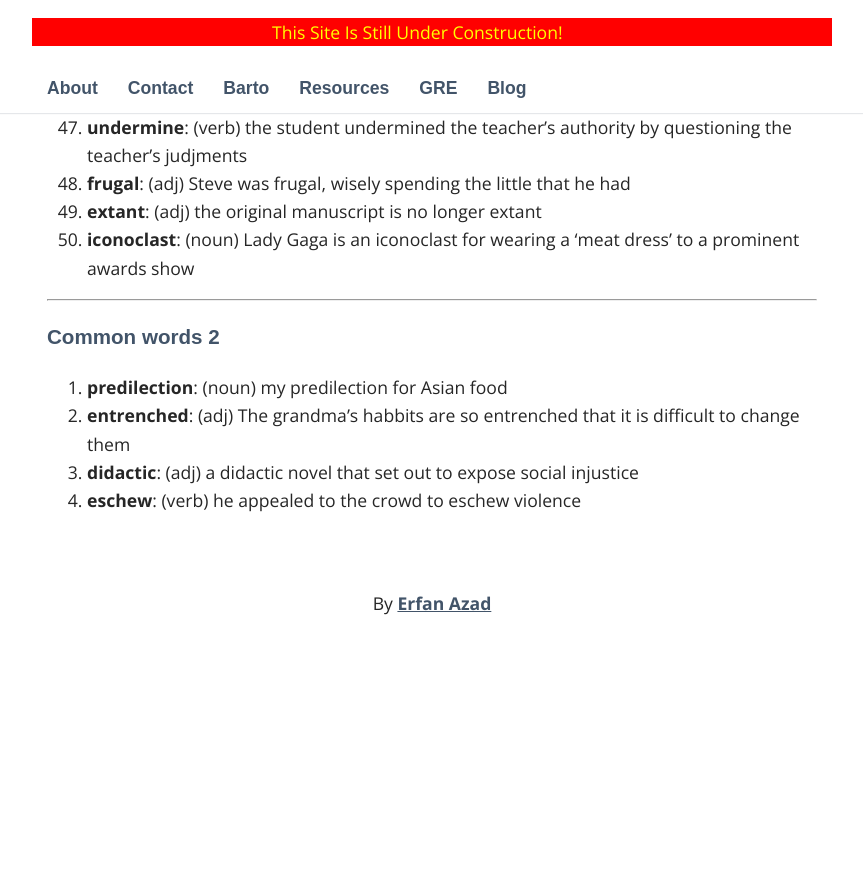
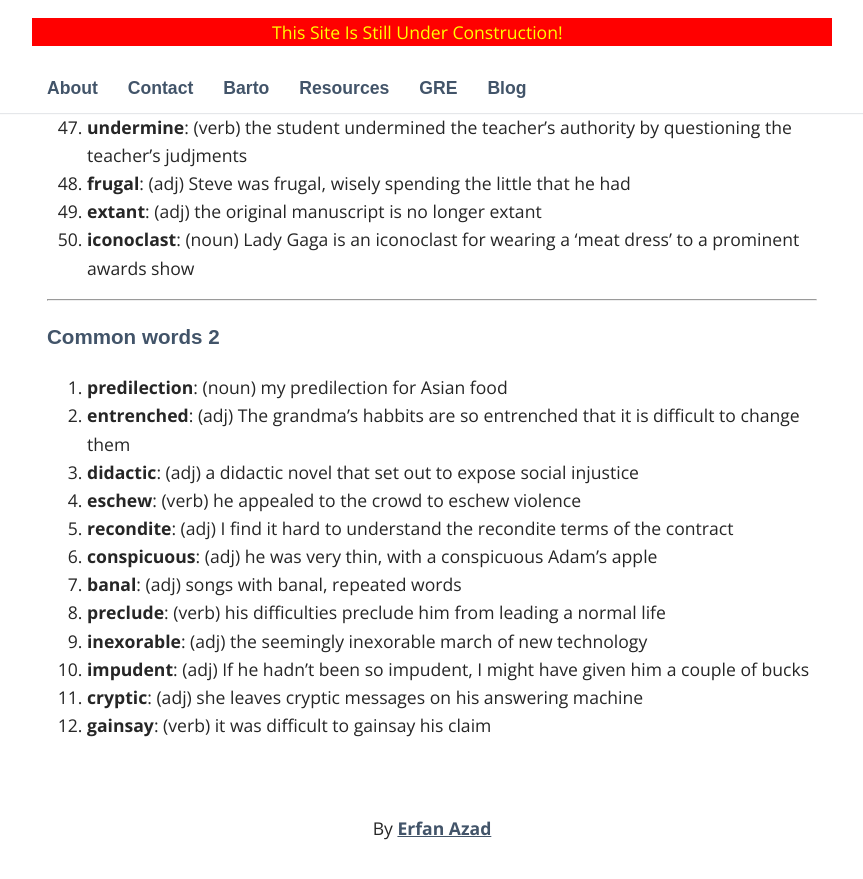
Before and after one commit to Erfi/erfi.github.io, a Jekyll site: the page built from _pages/05_GRE.md, in a window 1280 px wide and 900 px high, scrolled down 2062 px. Shown: the top 879 px of the window, without its empty margins (208-1071 px from the left). Built offline with Jekyll 4.4.1, drawn with Linux system fonts in a browser that asks for light colours; some web fonts are replaced; before the commit the page ends 2737 px from its top, so only the background shows below that.

Commit message:
added GRE words

```diff
--- a/_pages/05_GRE.md
+++ b/_pages/05_GRE.md
@@ -68,3 +68,11 @@ permalink: /GRE/
 2. **entrenched**: (adj) The grandma's habbits are so entrenched that it is difficult to change them
 3. **didactic**: (adj) a didactic novel that set out to expose social injustice
 4. **eschew**: (verb) he appealed to the crowd to eschew violence
+5. **recondite**: (adj) I find it hard to understand the recondite terms of the contract
+6. **conspicuous**: (adj) he was very thin, with a conspicuous Adam's apple
+7. **banal**: (adj) songs with banal, repeated words
+8. **preclude**: (verb) his difficulties preclude him from leading a normal life
+9. **inexorable**: (adj) the seemingly inexorable march of new technology
+10. **impudent**: (adj) If he hadn’t been so impudent, I might have given him a couple of bucks
+11. **cryptic**: (adj) she leaves cryptic messages on his answering machine
+12. **gainsay**: (verb) it was difficult to gainsay his claim
```
